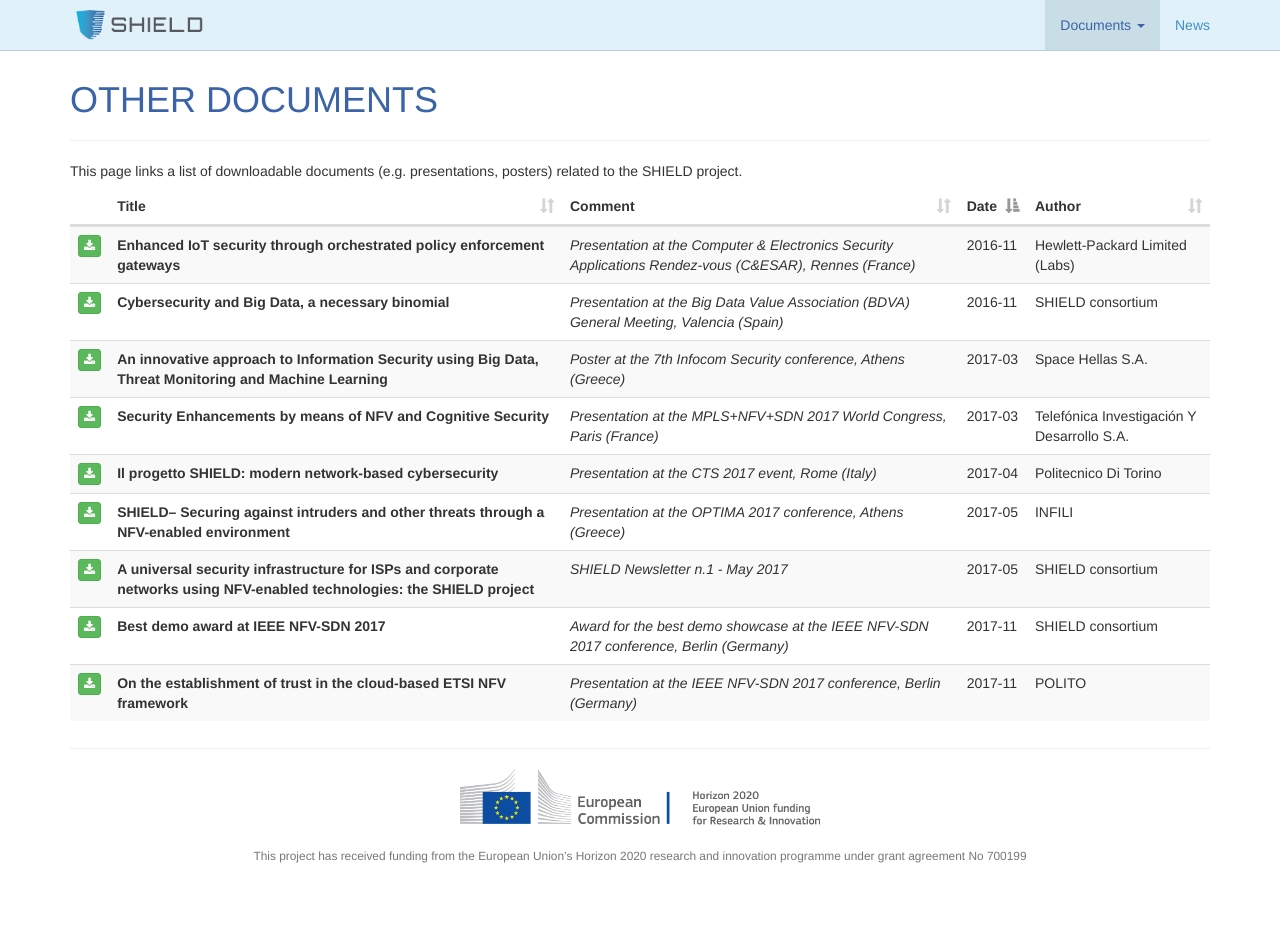
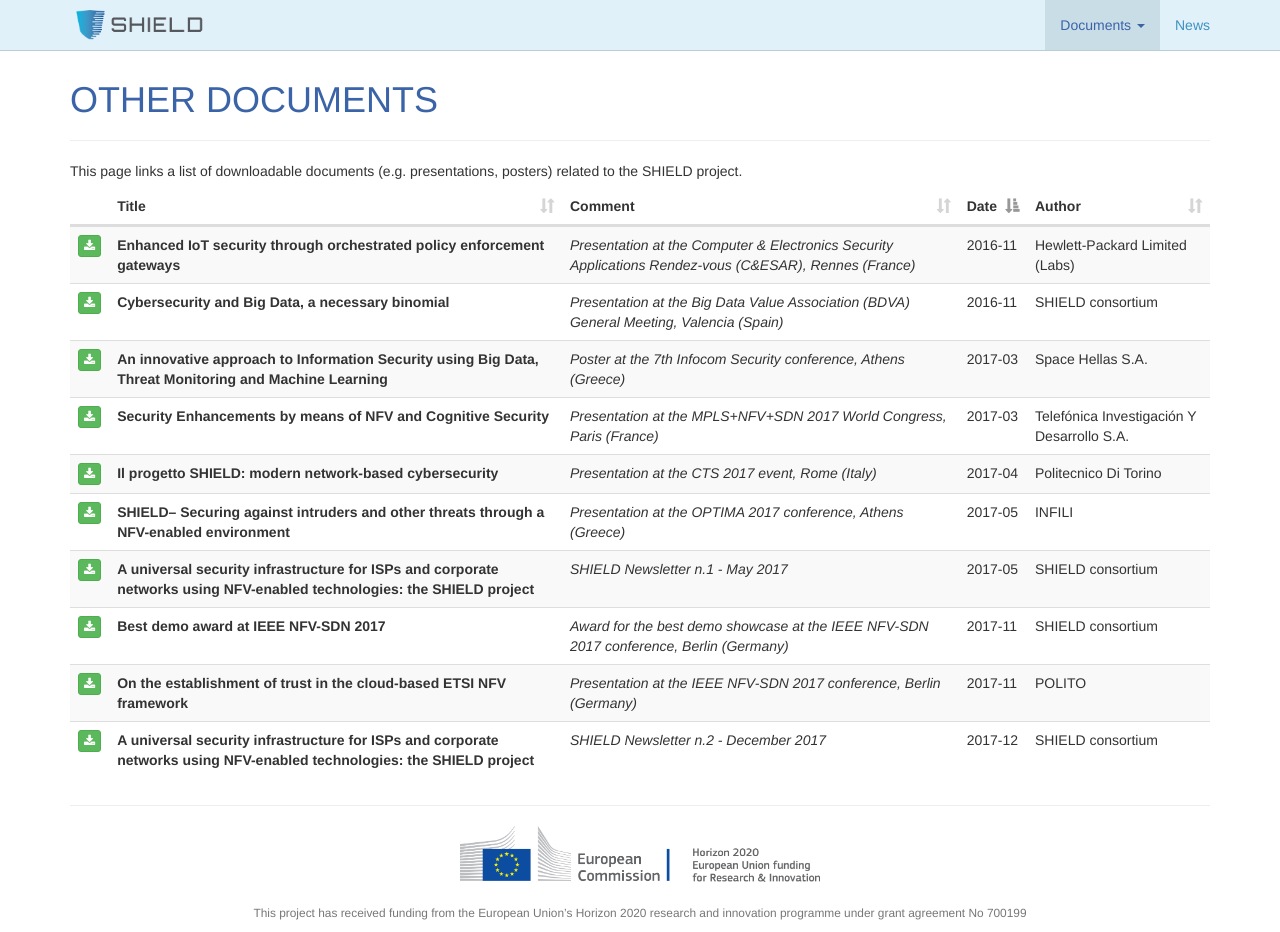
Before and after one commit to torsec/shield-h2020, a Jekyll site: the page built from documents/other-documents.html, in a window 1280 px wide and 932 px high. Built offline with Jekyll 4.4.1, drawn with Linux system fonts in a browser that asks for light colours; comment, search, counter and statistics services are not loaded.

Commit message:
Updated data model with newsletter 2

```diff
--- a/_data/documents/other-documents.yaml
+++ b/_data/documents/other-documents.yaml
@@ -51,3 +51,9 @@
   file: shield_ieee_nfv_sdn_2017_award.pdf
   date: 2017-11
   comment: "Award for the best demo showcase at the IEEE NFV-SDN 2017 conference, Berlin (Germany)"
+
+- title: "A universal security infrastructure for ISPs and corporate networks using NFV-enabled technologies: the SHIELD project"
+  author: SHIELD consortium
+  file: shield_newsletter_2_december_2017.pdf
+  date: 2017-12
+  comment: "SHIELD Newsletter n.2 - December 2017"
```
